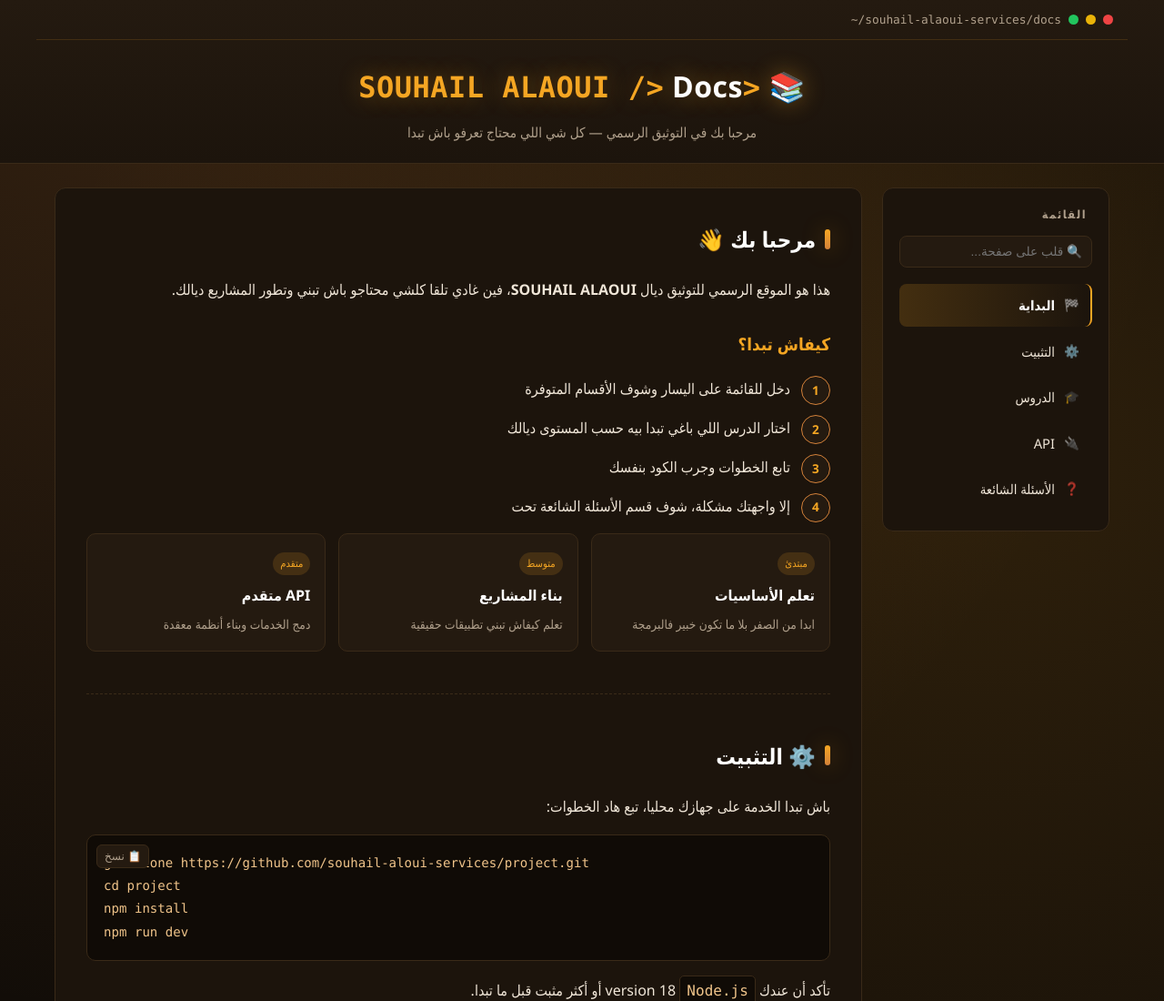
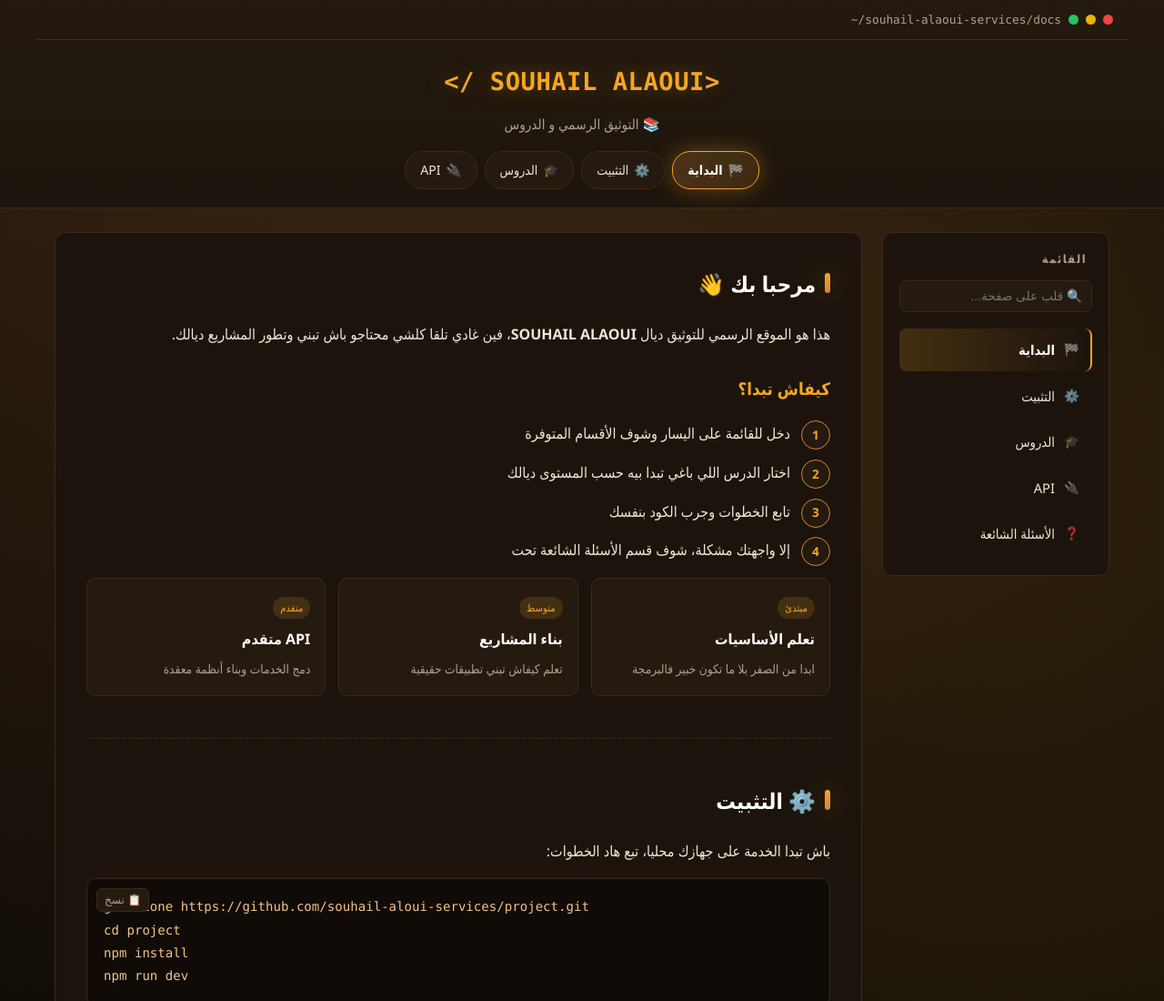
Before and after one commit to souhail-aloui-services/my-docs-site, a plain HTML site: page index.html in a window 1280 px wide. Shown: the top 1100 px of the page at 91% size. Drawn offline with Linux system fonts and the light colour scheme.

Commit message:
Add index.html

```diff
--- a/index.html
+++ b/index.html
@@ -53,18 +53,53 @@
     font-size:.8rem;
     direction:ltr;
   }
+  .header-inner{
+    max-width:1200px; margin:0 auto;
+    padding:22px 20px 20px;
+    text-align:center;
+  }
   header h1{
-    margin:0; padding:22px 20px 6px;
+    margin:0;
     color:#fff;
     letter-spacing:.5px;
     text-shadow:var(--glow);
+    font-family:'Consolas', monospace;
+    font-size:1.7rem;
   }
   header h1 .brand{
     color:var(--amber);
     font-family:'Consolas', monospace;
   }
   header p.tagline{
-    margin:0 0 20px; color:var(--muted); font-size:.95rem;
+    margin:8px 0 0; color:var(--muted); font-size:.95rem;
+  }
+  .topnav{
+    display:flex; justify-content:center; flex-wrap:wrap;
+    gap:8px;
+    margin-top:16px;
+  }
+  .topnav .nav-link{
+    display:inline-flex; align-items:center; gap:6px;
+    color:var(--text);
+    text-decoration:none;
+    padding:7px 16px;
+    border:1px solid var(--border);
+    border-radius:20px;
+    font-size:.88rem;
+    background:var(--panel2);
+    transition:.15s ease;
+  }
+  .topnav .nav-link .ic{font-size:.85rem; opacity:.8;}
+  .topnav .nav-link:hover{
+    border-color:var(--amber2);
+    color:#fff;
+  }
+  .topnav .nav-link.active{
+    background:linear-gradient(90deg, rgba(212,130,58,.25), rgba(245,166,35,.15));
+    border-color:var(--amber);
+    color:#fff;
+    font-weight:600;
+    box-shadow:var(--glow);
   }
 
   .container{
@@ -311,8 +346,16 @@
     <span class="dot r"></span><span class="dot y"></span><span class="dot g"></span>
     <span class="path">~/souhail-alaoui-services/docs</span>
   </div>
-  <h1>📚 <span class="brand">&lt;SOUHAIL ALAOUI /&gt;</span> Docs</h1>
-  <p class="tagline">مرحبا بك في التوثيق الرسمي — كل شي اللي محتاج تعرفو باش تبدا</p>
+  <div class="header-inner">
+    <h1><span class="brand">&lt;SOUHAIL ALAOUI /&gt;</span></h1>
+    <p class="tagline">📚 التوثيق الرسمي و الدروس</p>
+    <nav class="topnav">
+      <a href="index.html" class="nav-link"><span class="ic">🏁</span> البداية</a>
+      <a href="install.html" class="nav-link"><span class="ic">⚙️</span> التثبيت</a>
+      <a href="tutorial.html" class="nav-link"><span class="ic">🎓</span> الدروس</a>
+      <a href="api.html" class="nav-link"><span class="ic">🔌</span> API</a>
+    </nav>
+  </div>
 </header>
 
 <div class="container">
```
